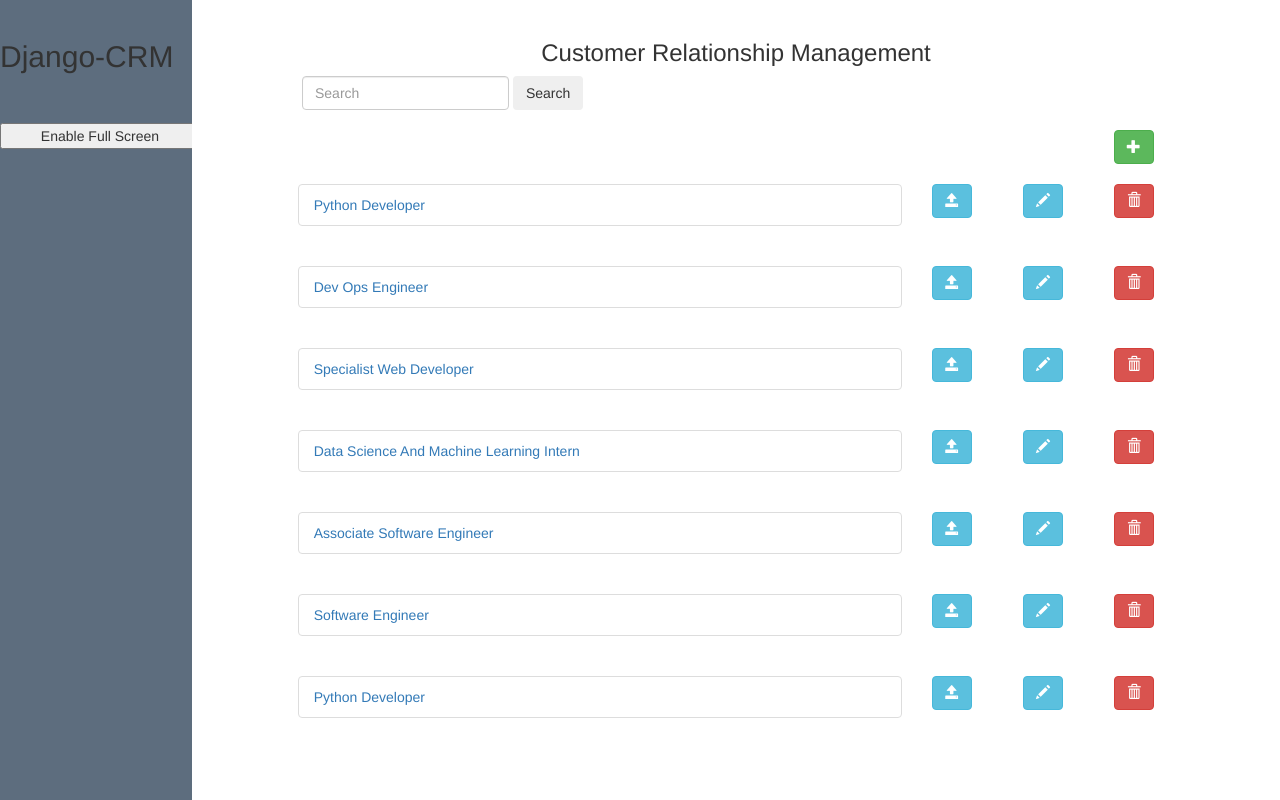
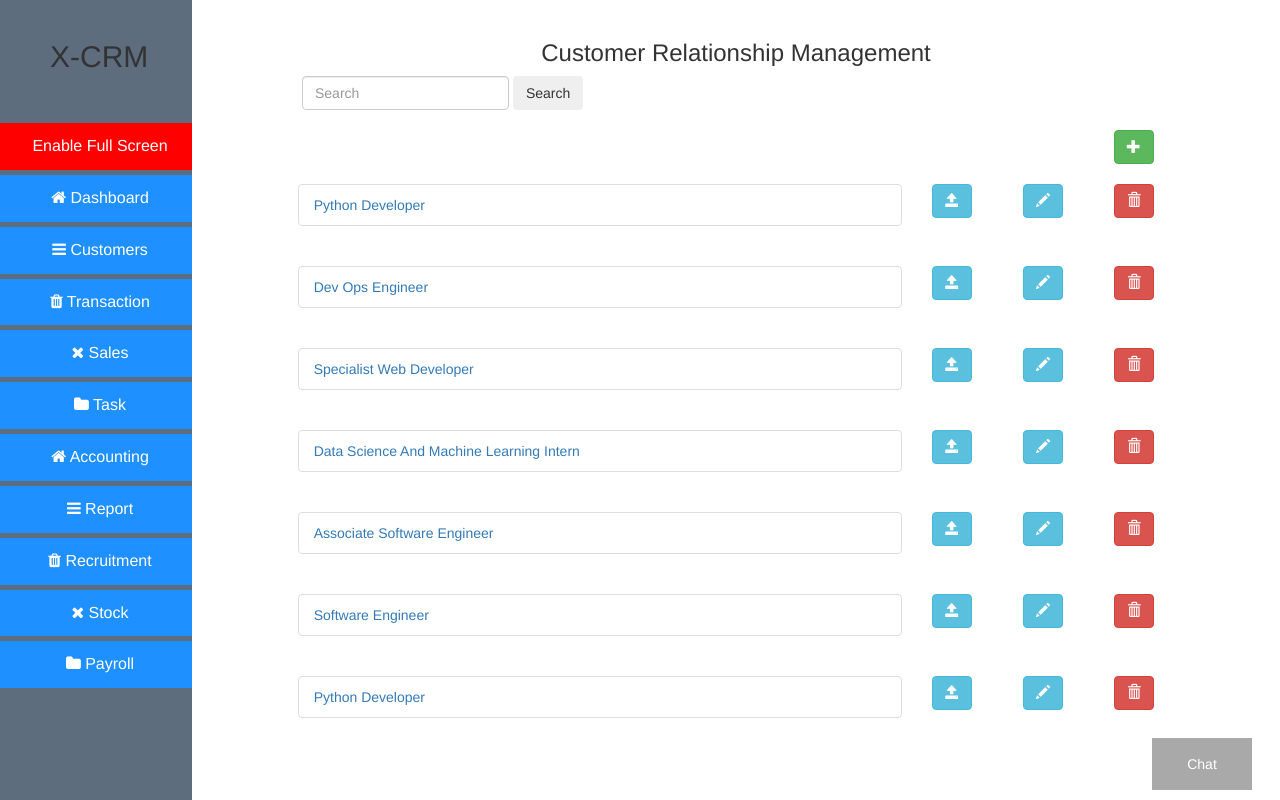
Before and after one commit to anujkumarthakur/Django-CrudAPI-Application, a Django app: page / in a window 1280 px wide. Run offline with Django 3.2, Linux system fonts and the light colour scheme; data comes from the database, SQL or seed files in the repository; some libraries are stand-ins or nearby versions.

Commit message:
add some function

```diff
--- a/crud/templates/crud/base.html
+++ b/crud/templates/crud/base.html
@@ -4,11 +4,13 @@
 <title>CRUD app</title>
 <meta charset="utf-8">
 <meta name="viewport" content="width=device-width, initial-scale=1">
+<!-- Add icon library -->
+<link rel="stylesheet" href="https://cdnjs.cloudflare.com/ajax/libs/font-awesome/4.7.0/css/font-awesome.min.css">
 <style>
-body {
+/*body {
   font-family: Arial;
   color: white;
-}
+}*/
 
 .split {
   height: 100%;
@@ -81,6 +83,93 @@ body {
 	margin: 0;
 }
 
+body {font-family: Arial, Helvetica, sans-serif;}
+* {box-sizing: border-box;}
+
+/* Button used to open the chat form - fixed at the bottom of the page */
+.open-button {
+  background-color: #555;
+  color: white;
+  padding: 16px 20px;
+  border: none;
+  cursor: pointer;
+  position: fixed;
+  bottom: 10px;
+  right: 28px;
+  width: 100px;
+  opacity: 0.5;
+}
+
+/* The popup chat - hidden by default */
+.chat-popup {
+  display: none;
+  position: fixed;
+  bottom: 0;
+  right: 15px;
+  border: 3px solid #f1f1f1;
+  z-index: 9;
+}
+
+/* Add styles to the form container */
+.form-container {
+  max-width: 300px;
+  padding: 10px;
+  background-color: white;
+}
+
+/* Full-width textarea */
+.form-container textarea {
+  width: 100%;
+  padding: 15px;
+  margin: 5px 0 22px 0;
+  border: none;
+  background: #f1f1f1;
+  resize: none;
+  min-height: 200px;
+}
+
+/* When the textarea gets focus, do something */
+.form-container textarea:focus {
+  background-color: #ddd;
+  outline: none;
+}
+
+/* Set a style for the submit/send button */
+.form-container .btn {
+  background-color: #4CAF50;
+  color: white;
+  padding: 16px 20px;
+  border: none;
+  cursor: pointer;
+  width: 100%;
+  margin-bottom:10px;
+}
+
+/* Add a red background color to the cancel button */
+.form-container .cancel {
+  background-color: red;
+}
+
+/* Add some hover effects to buttons */
+.form-container .btn:hover, .open-button:hover {
+  opacity: 1;
+}
+
+.btnx {
+  background-color: DodgerBlue;
+  border: none;
+  color: white;
+  padding: 12px 16px;
+  font-size: 16px;
+  cursor: pointer;
+}
+
+/* Darker background on mouse-over */
+.btnx:hover {
+  background-color: RoyalBlue;
+}
+
+
 </style>
 <link rel="stylesheet" href="https://maxcdn.bootstrapcdn.com/bootstrap/3.4.0/css/bootstrap.min.css">
 </head>
@@ -150,6 +239,5 @@ $(document).on('fullscreenchange webkitfullscreenchange mozfullscreenchange MSFu
 });
 
 </script>
-
 </body>
 </html>
--- a/crud/templates/crud/index.html
+++ b/crud/templates/crud/index.html
@@ -5,9 +5,19 @@
 <div id="element">
 <div class="split left">
   <div class="centered">
-    <h2>Django-CRM</h2>
+    <h2 style="margin-left:50px;">X-CRM</h2>
     <!-- Full Screen -->
-	      <button id="go-button">Enable Full Screen</button>
+	      <button id="go-button" style="width:200px;background:red;" class="btnx">Enable Full Screen</button>
+        <button style="margin-top:5px;width:200px;" class="btnx"><i class="fa fa-home"></i> Dashboard</button><br>
+        <button style="margin-top:5px;width:200px;" class="btnx"><i class="fa fa-bars"></i> Customers</button><br>
+        <button style="margin-top:5px;width:200px;" class="btnx"><i class="fa fa-trash"></i> Transaction</button><br>
+        <button style="margin-top:5px;width:200px;" class="btnx"><i class="fa fa-close"></i> Sales</button><br>
+        <button style="margin-top:5px;width:200px;" class="btnx"><i class="fa fa-folder"></i> Task</button>
+        <button style="margin-top:5px;width:200px;" class="btnx"><i class="fa fa-home"></i> Accounting</button><br>
+        <button style="margin-top:5px;width:200px;" class="btnx"><i class="fa fa-bars"></i> Report</button><br>
+        <button style="margin-top:5px;width:200px;" class="btnx"><i class="fa fa-trash"></i> Recruitment</button><br>
+        <button style="margin-top:5px;width:200px;" class="btnx"><i class="fa fa-close"></i> Stock</button><br>
+        <button style="margin-top:5px;width:200px;" class="btnx"><i class="fa fa-folder"></i> Payroll</button>
  <!-- End Full Screen-->
   </div>
 </div>
@@ -15,11 +25,31 @@
 
 <!-- Start right -->
 <div class="split right">
-<div class="centered">
+  <div class="centered">
+
+<!-- Chat Box strat-->
+<button class="open-button" onclick="openForm()">Chat</button>
+    <div class="chat-popup" id="myForm">
+      <form action="/action_page.php" class="form-container">
+        <h1>Chat</h1>
+        <label for="msg"><b>Message</b></label>
+        <textarea placeholder="Type message.." name="msg" required></textarea>
+        <button type="submit" class="btn">Send</button>
+        <button type="button" class="btn cancel" onclick="closeForm()">Close</button>
+      </form>
+    </div>
+  <script>
+      function openForm() {
+        document.getElementById("myForm").style.display = "block";
+        }
+      function closeForm() {
+        document.getElementById("myForm").style.display = "none";
+        }
+  </script>
+<!-- Chat Box End-->
+
 <div class="container-fluid">
  <div class="row">
-
-
   <div class="col-md-1 col-xs-1 col-sm-1"></div>
    <div  class="col-md-10 col-xs-10 col-sm-10">
     <h3 class="round3" style="text-align:center;">Customer Relationship Management</h3>
@@ -83,8 +113,8 @@
   </div>
  {% endfor %}
 
-</div>
-</div>
-</div>
+      </div>
+    </div>
+  </div>
 </div>
 {% endblock %}
```
